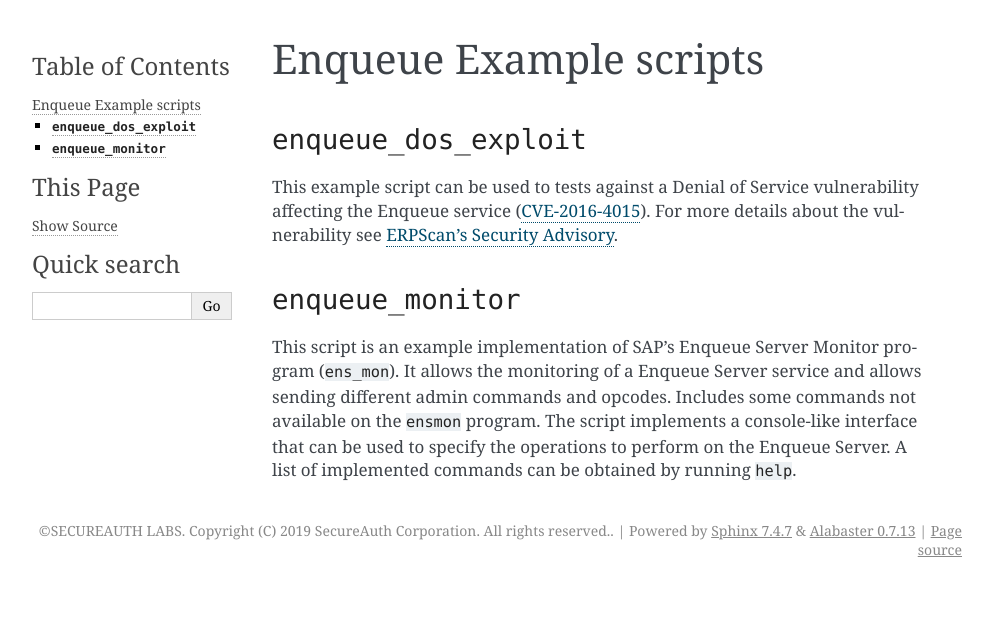
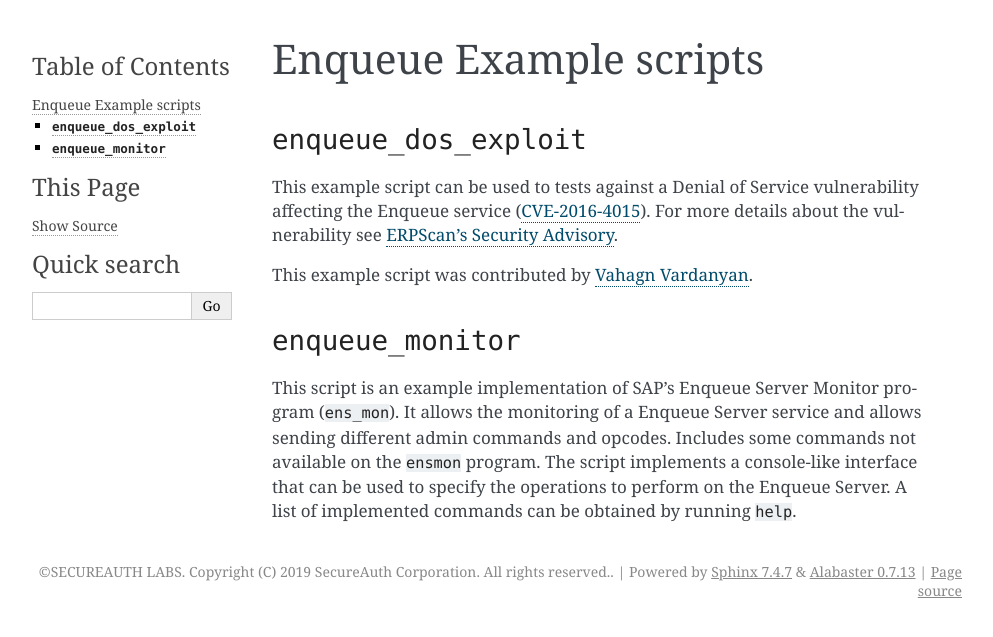
Before and after one commit to OWASP/pysap, a Sphinx documentation site: the page built from docs/examples/enqueue.rst, in a window 1280 px wide. Shown: the top 637 px of the page, without its empty margins (148-1141 px from the left). Built offline with Sphinx 7.4.7, drawn with Linux system fonts in a browser that asks for light colours; pages that are not in the unit, such as notebooks, are missing from menus.

Commit message:
Contrib note

```diff
--- a/docs/examples/enqueue.rst
+++ b/docs/examples/enqueue.rst
@@ -11,6 +11,7 @@ the Enqueue service (`CVE-2016-4015 <https://cve.mitre.org/cgi-bin/cvename.cgi?n
 For more details about the vulnerability see
 `ERPScan's Security Advisory <https://erpscan.com/advisories/erpscan-16-019-sap-netweaver-enqueue-server-dos-vulnerability/>`_.
 
+This example script was contributed by `Vahagn Vardanyan <ttps://github.com/vah13>`_.
 
 ``enqueue_monitor``
 -------------------
```
